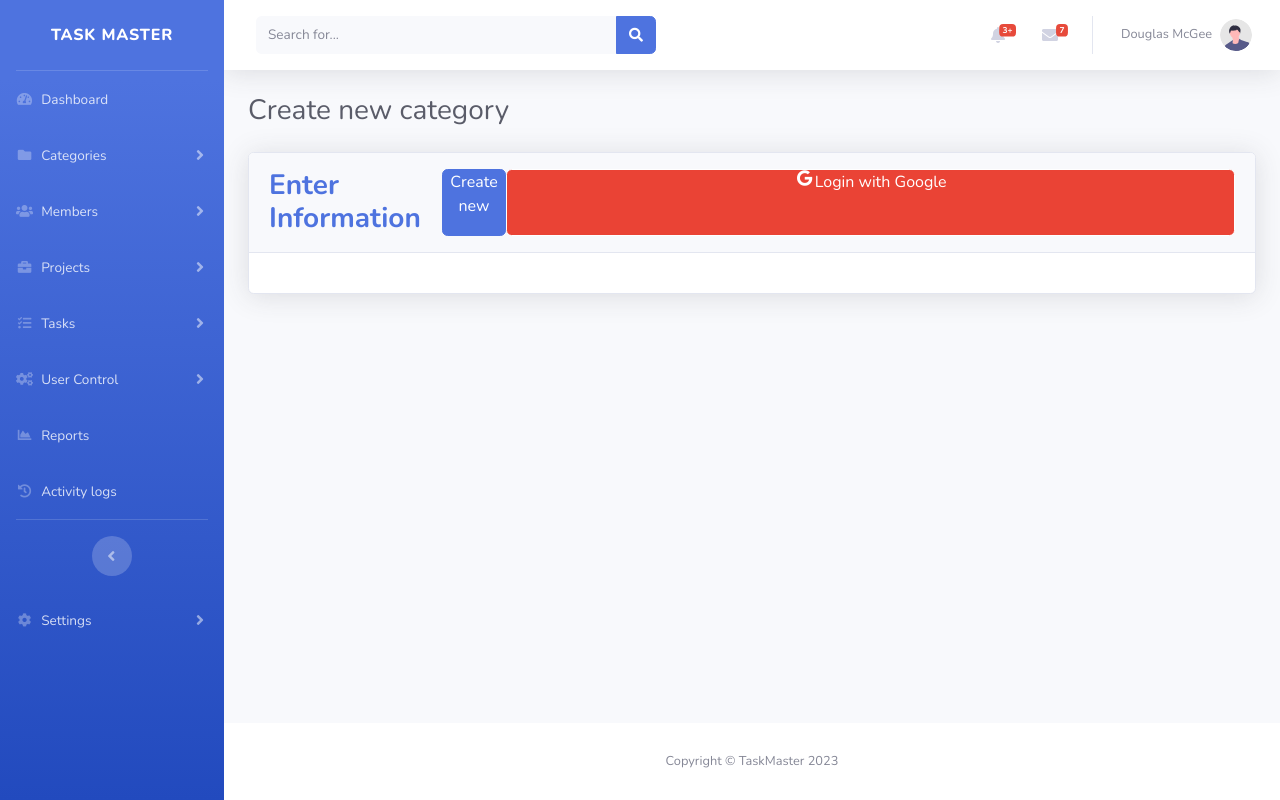
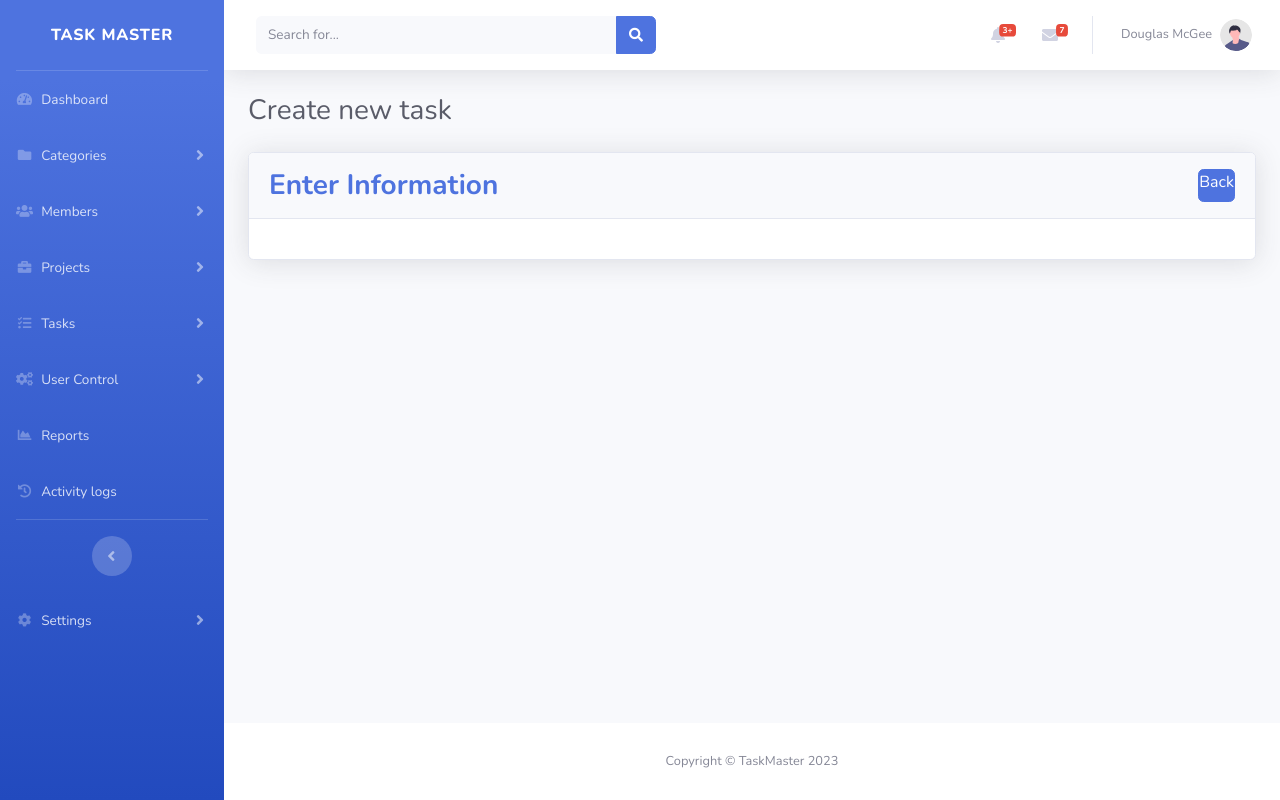
Before and after one commit to jeffreybacenas/TaskMaster, an ASP.NET Core app: page /Task/TaskForm in a window 1280 px wide. Run offline with ASP.NET Core 8, Linux system fonts and the light colour scheme.

Commit message:
Fixing Task and User control module

```diff
--- a/TaskMaster/Views/Task/Index.cshtml
+++ b/TaskMaster/Views/Task/Index.cshtml
@@ -19,8 +19,8 @@
             <!-- Project Card Example -->
             <div class="card shadow mb-4">
                 <div class="card-header py-3 d-flex justify-content-between">
-                    <h6 class="m-0 font-weight-bold text-primary">Project</h6>
-                    <a href="" class="btn btn-primary btn-icon-split">
+                    <h6 class="m-0 font-weight-bold text-primary">Tasks</h6>
+                    <a href="@Url.Action("TaskForm", "Task")" class="btn btn-primary btn-icon-split">
                         <span class="text">Create new</span>
                     </a>
                 </div>
--- a/TaskMaster/Views/Task/TaskForm.cshtml
+++ b/TaskMaster/Views/Task/TaskForm.cshtml
@@ -8,7 +8,7 @@
 
     <!-- Page Heading -->
     <div class="d-sm-flex align-items-center justify-content-between mb-4">
-        <h1 class="h3 mb-0 text-gray-800">Create new category</h1>
+        <h1 class="h3 mb-0 text-gray-800">Create new task</h1>
     </div>
 
     <!-- Content Row -->
@@ -20,12 +20,9 @@
             <div class="card shadow mb-4">
                 <div class="card-header py-3 d-flex justify-content-between">
                     <h3 class="m-0 font-weight-bold text-primary">Enter Information</h3>
-                    <a href="#" class="btn btn-primary btn-icon-split">
+                    <a href="@Url.Action("Index", "Task")" class="btn btn-primary btn-icon-split">
                         <i class="fa-regular fa-hand-back-point-left"></i>
-                        Create new
-                    </a>
-                    <a href="index.html" class="btn btn-google btn-block btn-icon-split">
-                        <i class="fab fa-google fa-fw"></i> Login with Google
+                        Back
                     </a>
                 </div>
                 <div class="card-body">
--- a/TaskMaster/Views/UserControl/Index.cshtml
+++ b/TaskMaster/Views/UserControl/Index.cshtml
@@ -8,7 +8,7 @@
 
     <!-- Page Heading -->
     <div class="d-sm-flex align-items-center justify-content-between mb-4">
-        <h1 class="h3 mb-0 text-gray-800">Members</h1>
+        <h1 class="h3 mb-0 text-gray-800">User Control</h1>
     </div>
 
     <!-- Content Row -->
@@ -19,8 +19,8 @@
             <!-- Project Card Example -->
             <div class="card shadow mb-4">
                 <div class="card-header py-3 d-flex justify-content-between">
-                    <h6 class="m-0 font-weight-bold text-primary">Project</h6>
-                    <a href="" class="btn btn-primary btn-icon-split">
+                    <h6 class="m-0 font-weight-bold text-primary">User Control</h6>
+                    <a href="@Url.Action("UserControlForm", "UserControl")" class="btn btn-primary btn-icon-split">
                         <span class="text">Create new</span>
                     </a>
                 </div>
```
Also changed, not shown: TaskMaster/Views/UserControl/Permission.cshtml (+2 -5 lines), TaskMaster/Views/UserControl/UserControlForm.cshtml (+2 -5 lines), 4 other files.
